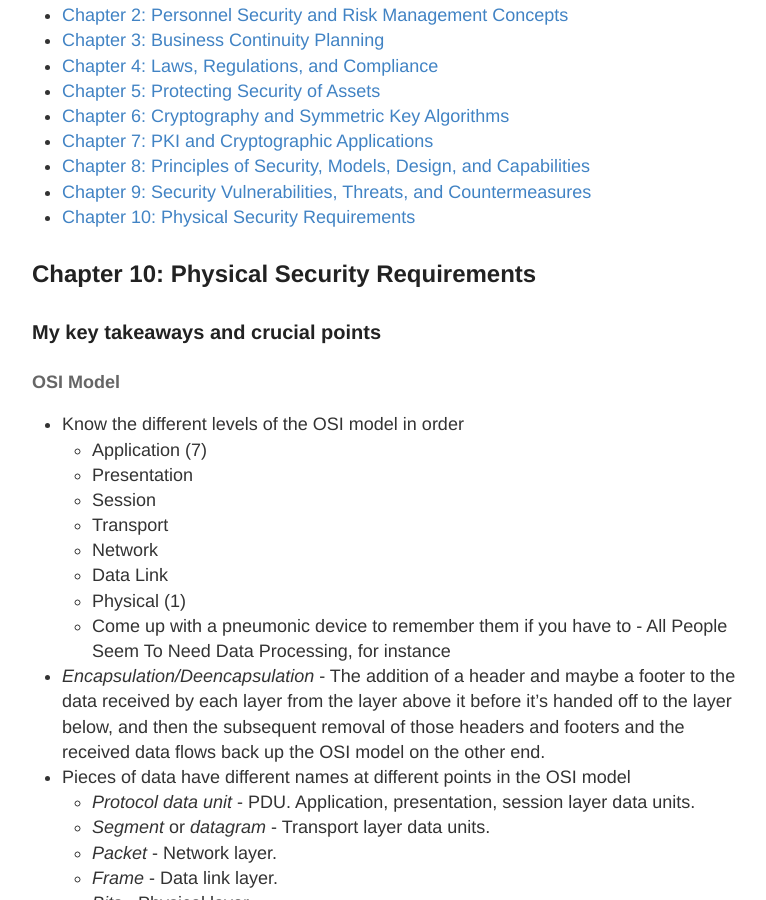
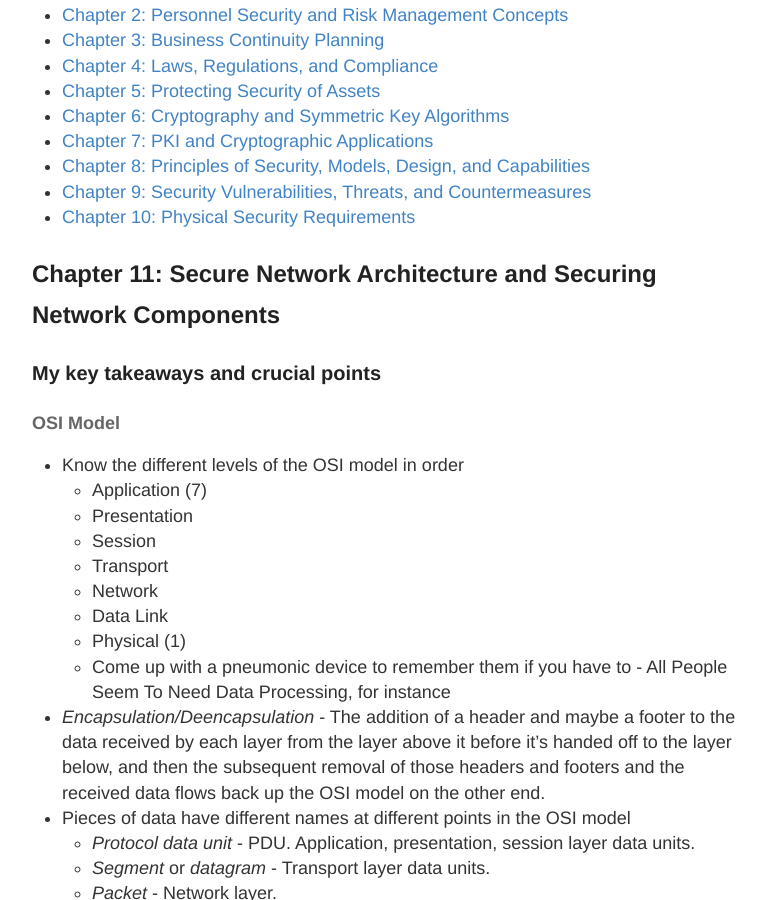
Before and after one commit to thomasrayner/thomasrayner.github.io, a Jekyll site: the page built from _posts/2020-09-30-cissp-study-notes-ch11.md, in a window 1280 px wide and 900 px high, scrolled down 1338 px. Shown: the whole window, without its empty margins (248-1014 px from the left). Built offline with Jekyll 4.4.1, drawn with Linux system fonts in a browser that asks for light colours.

Commit message:
cissp chapter 11

```diff
--- a/_posts/2020-09-30-cissp-study-notes-ch11.md
+++ b/_posts/2020-09-30-cissp-study-notes-ch11.md
@@ -37,7 +37,7 @@ The CISSP exam is often said to be "a mile wide but only an inch deep" which mea
 * [Chapter 9: Security Vulnerabilities, Threats, and Countermeasures](/cissp-study-notes-ch9)
 * [Chapter 10: Physical Security Requirements](/cissp-study-notes-ch10)
 
-## Chapter 10: Physical Security Requirements
+## Chapter 11: Secure Network Architecture and Securing Network Components
 
 ### My key takeaways and crucial points
 
```
